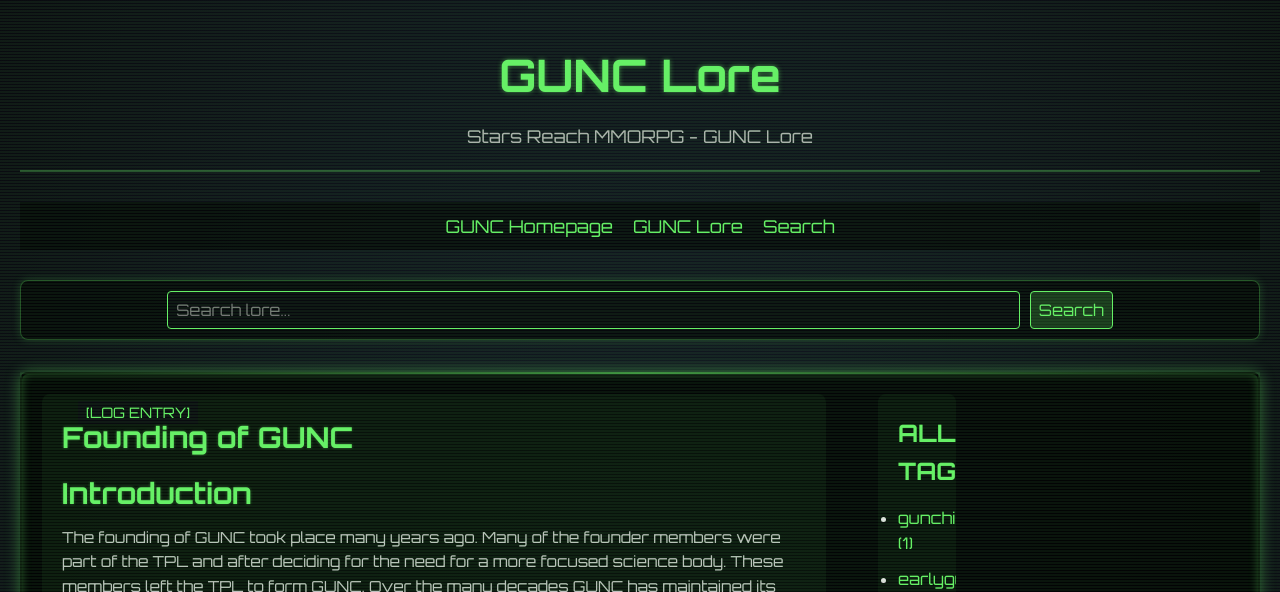
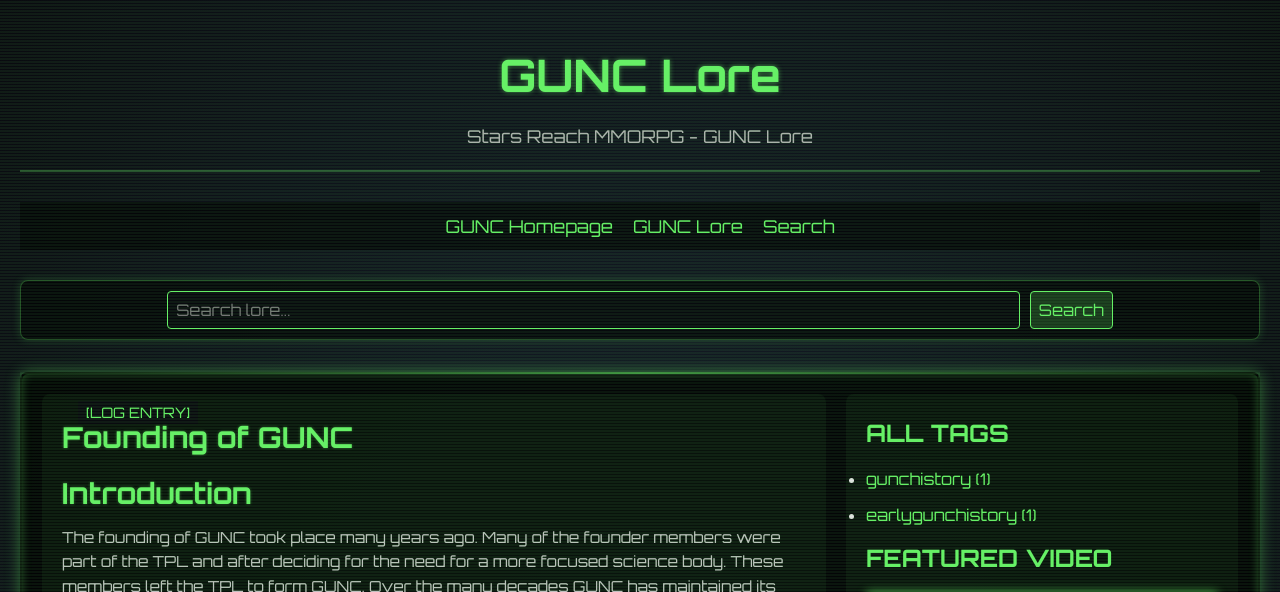
Before and after one commit to drake-vellaut/guncLore, a Jekyll site: the page built from index.html, in a window 1280 px wide. Shown: the top 592 px of the page. Built offline with Jekyll 4.4.1, drawn with Linux system fonts in a browser that asks for light colours; the list of posts is cut into pages by our own code; comment, search, counter and statistics services are not loaded; grey boxes are pictures that could not be loaded.

Commit message:
side bar update

```diff
--- a/index.html
+++ b/index.html
@@ -54,8 +54,9 @@
   </div>
 
   <!-- Sidebar: All Tags Sorted by Count -->
-<aside class="sidebar" style="float: right; width: 20%; margin-left: 2rem;">
-  <h3>All Tags</h3>
+<aside class="sidebar">
+
+<h3>All Tags</h3>
   <ul>
   {% capture temp_tags %}
     {% for tag in site.tags %}
@@ -71,10 +72,6 @@
     {% endif %}
   {% endfor %}
 </ul>
-</aside>
-
-  <!-- Sidebar with Featured Video -->
-  <aside class="sidebar">
     <h3>Featured Video</h3>
     <div class="video-container">
       <iframe width="560" height="315" src="https://www.youtube.com/embed/13_aCZ0s-E4?si=kUgd9AW2I3UiuWbC" allowfullscreen></iframe>
```
